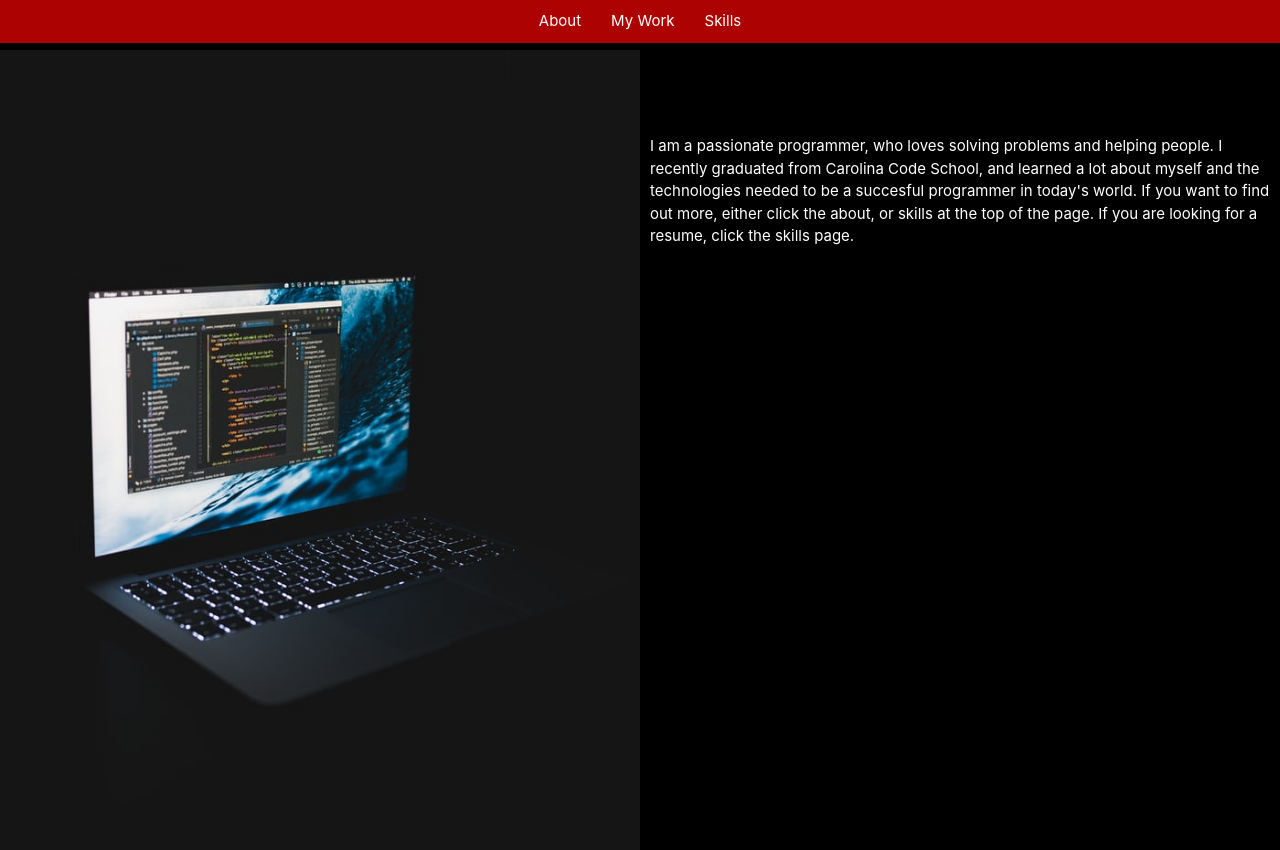
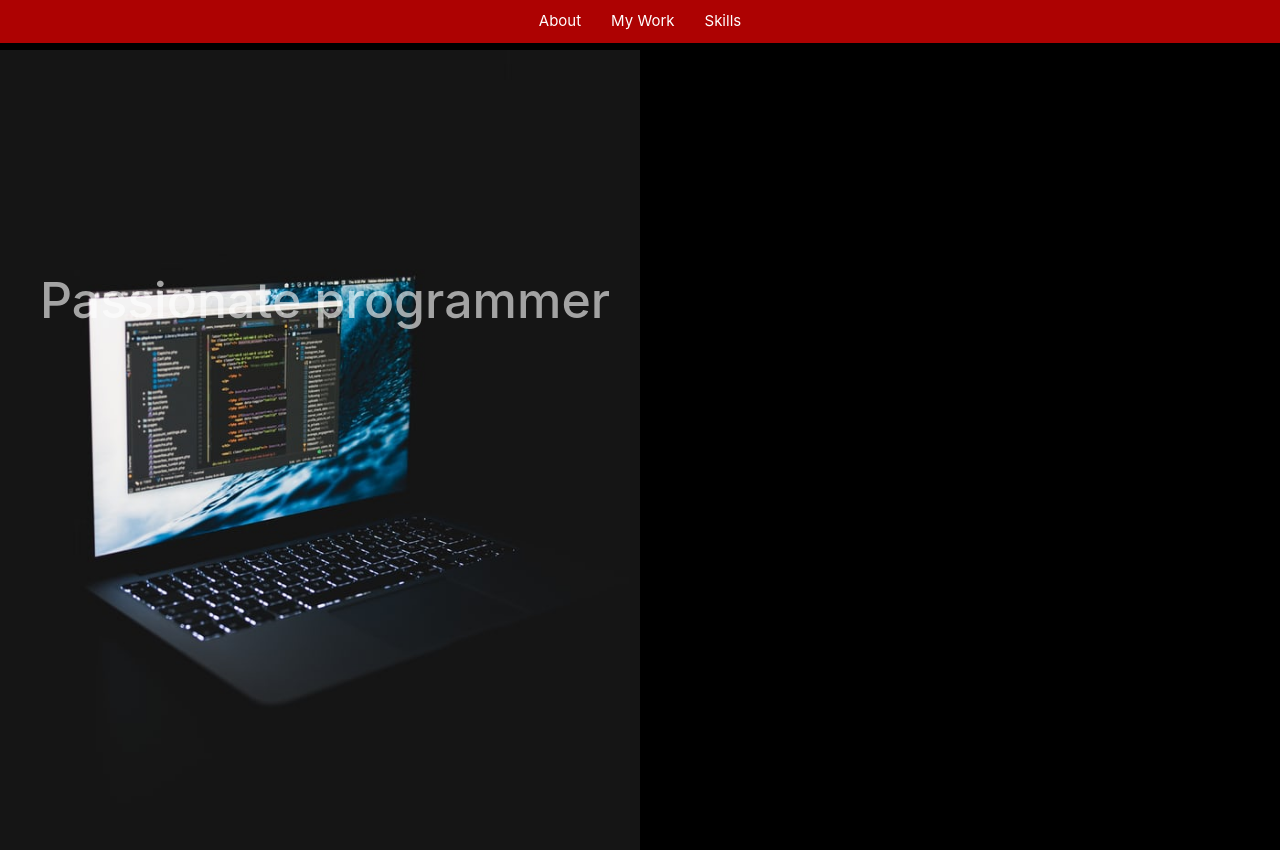
Before and after one commit to PatrickBoynton/portfolio, a React (Create React App) app: page / in a window 1280 px wide. Built offline with nearby package versions, Linux system fonts and the light colour scheme.

Commit message:
Changing around stuff.

```diff
--- a/src/components/Home.js
+++ b/src/components/Home.js
@@ -3,20 +3,16 @@ import {Component} from "react";
 class Home extends Component {
     render() {
         return (
-            <div className="home-container d-flex">
-                <div className="square-1">
+            <section className="home-container d-flex">
+                <aside className="square-1">
                     <img className="main-img" src={`${process.env.PUBLIC_URL}/Main1.jpeg`} alt=""/>
-                    <h1 className="home-header">Patrick Boynton</h1>
-                </div>
-                <div className="square-2">
-                    <p className="home-text">
-                        I am a passionate programmer, who loves solving problems and helping people. I recently graduated
-                        from Carolina Code School, and learned a lot about myself and the technologies needed to be a
-                        succesful programmer in today's world. If you want to find out more, either click the about, or
-                        skills at the top of the page. If you are looking for a resume, click the skills page.
-                    </p>
-                </div>
-            </div>
+                    <h1 className="home-header">Hi I'm Patrick Boynton</h1>
+                    <h1 className="home-header-1">Passionate programmer</h1>
+                    <h1 className="home-header-2">Life long musician</h1>
+                </aside>
+                <aside className="square-2">
+                </aside>
+            </section>
         );
     }
 }
```
